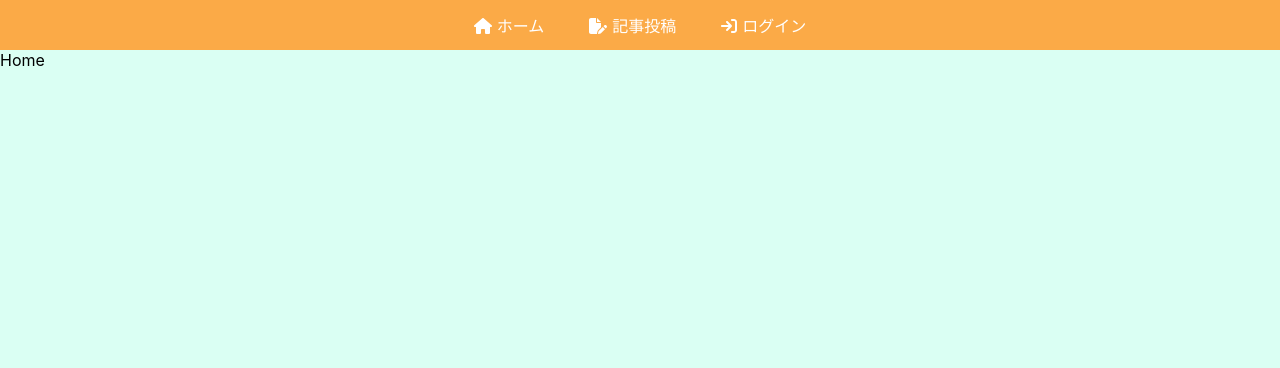
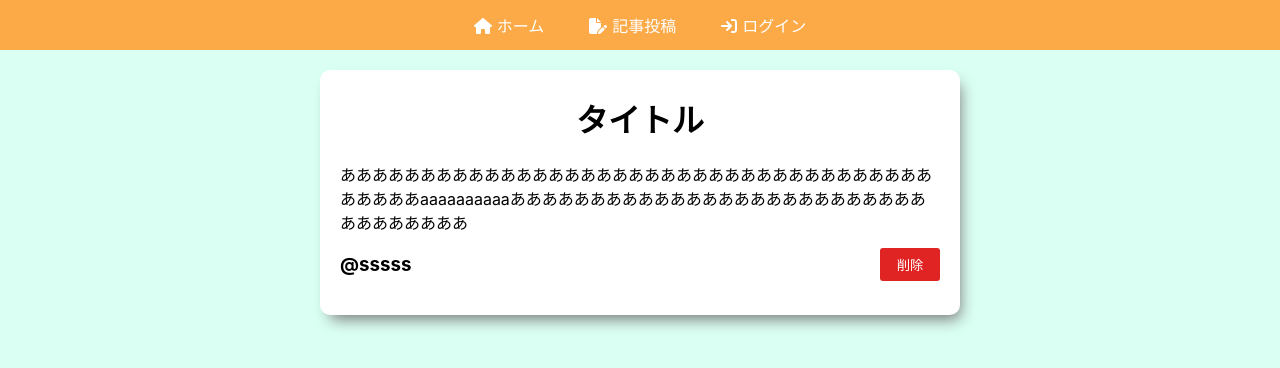
Before and after one commit to naoki-yamanoi/blog-react-firebase, a React (Create React App) app: page / in a window 1280 px wide. Shown: the top 368 px of the page. Built offline with nearby package versions, Linux system fonts and the light colour scheme; no server answers; the HTML template or start-up script is replaced by a standard one.

Commit message:
home画面css作成

```diff
--- a/src/App.js
+++ b/src/App.js
@@ -1,6 +1,6 @@
 import "./App.css";
 import { BrowserRouter as Router, Routes, Link, Route } from "react-router-dom";
-import Home from "./components/Home";
+import Home from "./components/Home/Home";
 import CreatePost from "./components/CreatePost/CreatePost";
 import Login from "./components/Login";
 import Logout from "./components/Logout";
--- a/src/components/Home.js
+++ /dev/null
@@ -1,7 +0,0 @@
-import React from "react";
-
-const Home = () => {
-  return <div>Home</div>;
-};
-
-export default Home;
--- /dev/null
+++ b/src/components/Home/Home.css
@@ -0,0 +1,54 @@
+.homePage {
+  width: 100%;
+  height: calc(100vh - 80px);
+  height: auto;
+  display: flex;
+  flex-direction: column;
+  align-items: center;
+}
+
+.postContents {
+  width: 600px;
+  height: auto;
+  max-height: 600px;
+  background-color: white;
+  box-shadow: 5px 9px 15px -5px #777;
+  margin: 20px;
+  padding: 20px;
+  border-radius: 10px;
+}
+
+.postHeader h1 {
+  text-align: center;
+  margin-top: 5px;
+}
+
+.postContents .postTextContainer {
+  height: auto;
+  word-wrap: break-word;
+  max-height: 400px;
+  width: 100%;
+}
+
+.nameAndDeleteButton {
+  display: flex;
+  align-items: center;
+}
+
+.nameAndDeleteButton h3 {
+  flex: 90%;
+}
+
+.nameAndDeleteButton button {
+  flex: 10%;
+  background-color: rgb(224, 35, 35);
+  color: white;
+  padding: 7px 15px;
+  border-radius: 3px;
+  border: none;
+  cursor: pointer;
+}
+
+.nameAndDeleteButton button:hover {
+  background-color: rgb(231, 83, 83);
+}
--- /dev/null
+++ b/src/components/Home/Home.js
@@ -0,0 +1,23 @@
+import React from "react";
+import "./Home.css";
+
+const Home = () => {
+  return (
+    <div className="homePage">
+      <div className="postContents">
+        <div className="postHeader">
+          <h1>タイトル</h1>
+        </div>
+        <div className="postTextContainer">
+          ああああああああああああああああああああああああああああああああああああああああああaaaaaaaaaaああああああああああああああああああああああああああああああああああ
+        </div>
+        <div className="nameAndDeleteButton">
+          <h3>@sssss</h3>
+          <button>削除</button>
+        </div>
+      </div>
+    </div>
+  );
+};
+
+export default Home;
```
